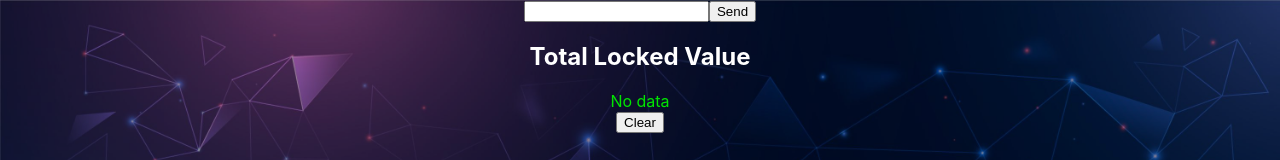
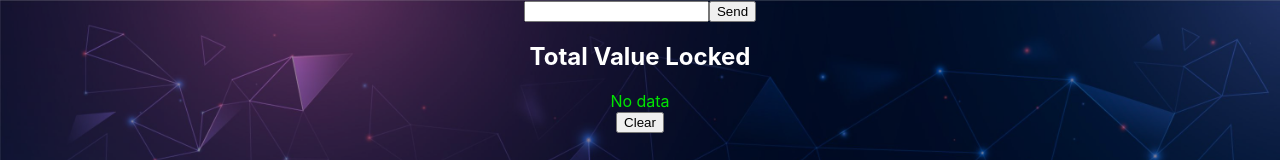
Before and after one commit to Susy2801/TVL-app, a React (Create React App) app: page / in a window 1280 px wide. Shown: the top 160 px of the page. Built offline with nearby package versions, Linux system fonts and the light colour scheme.

Commit message:
Fix gramma

```diff
--- a/src/App.js
+++ b/src/App.js
@@ -85,7 +85,7 @@ function App() {
       <input value={tvl} onChange={handleChange} />
       <button onClick={handleClick}>Send</button>
       <div className="header">
-        <h2 className="title">Total Locked Value</h2>
+        <h2 className="title">Total Value Locked</h2>
         {loading && (
           <div className="loading">
             <div class="loader"></div>
```
